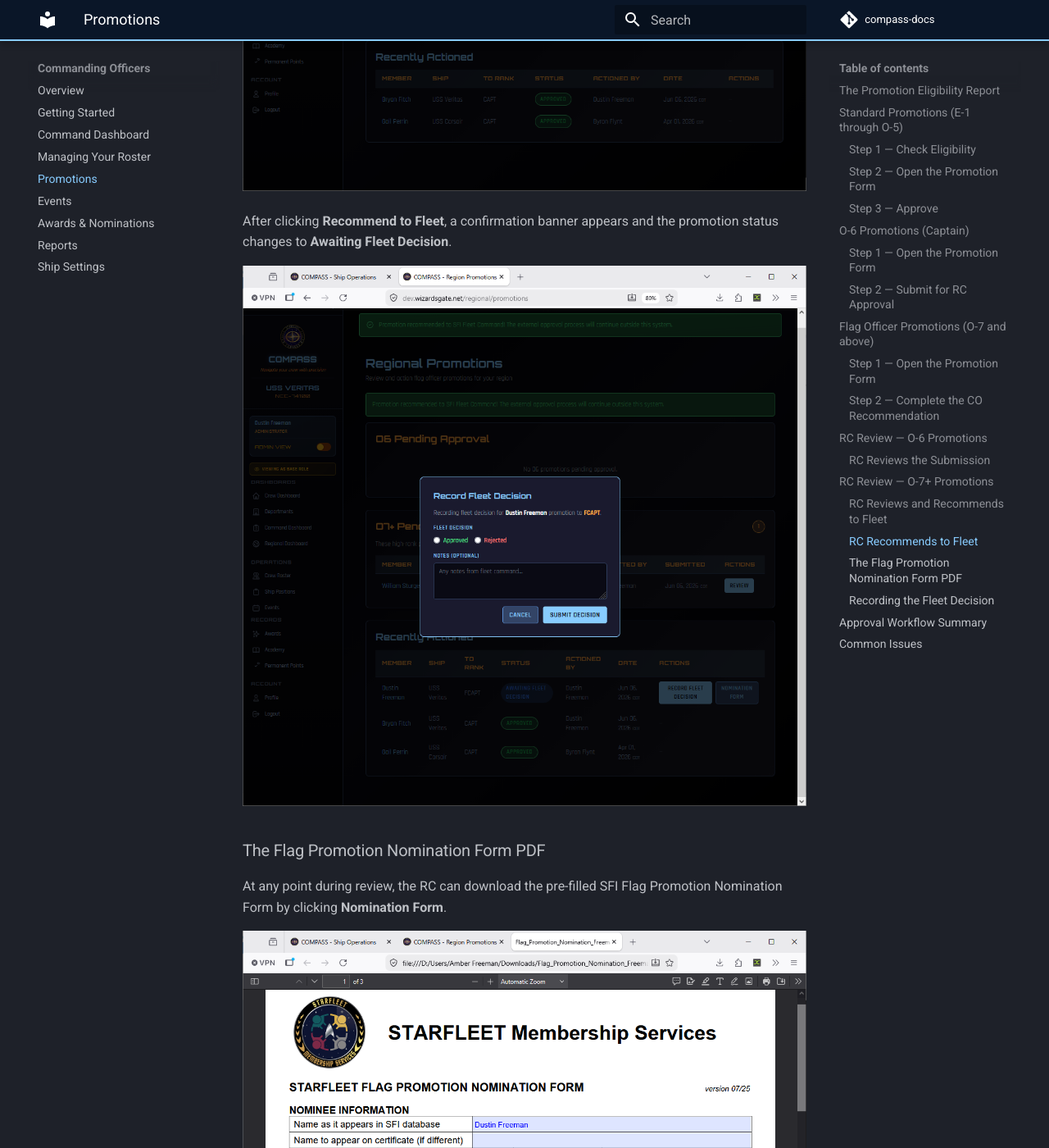
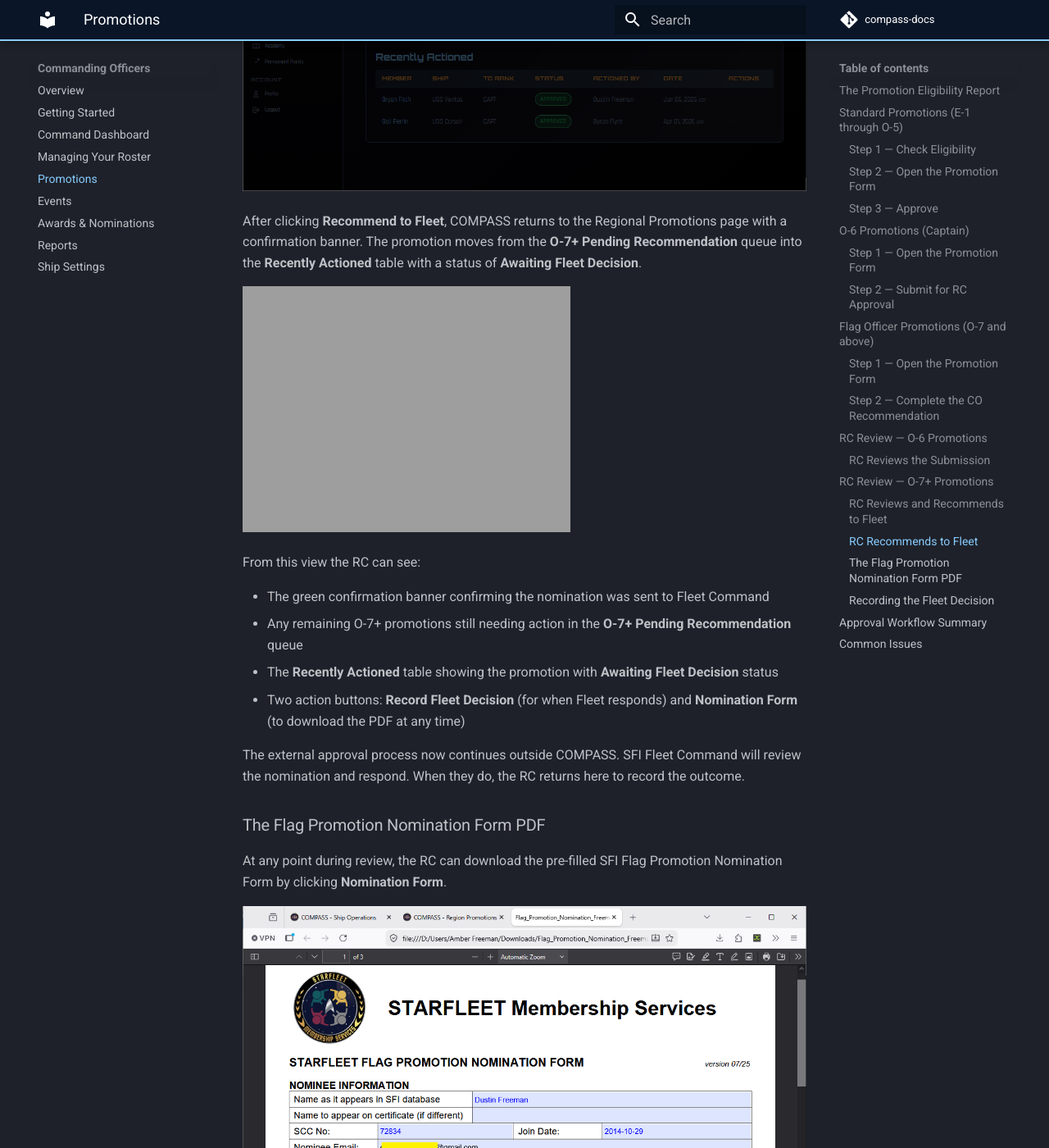
Before and after one commit to dwizard0/compass-docs, an MkDocs documentation site: the page built from docs/co-guide/promotions.md, in a window 1280 px wide and 1400 px high, scrolled down 9535 px. Shown: the whole window at 82% size. Built offline with MkDocs 1.6.1 and Material for MkDocs 9.7.7, drawn with Linux system fonts in a browser that asks for light colours; comment, search, counter and statistics services are not loaded.

Commit message:
Add Workflow 3d to O7+ flow: Regional Promotions page showing Awaiting Fleet Decision state

```diff
--- a/docs/co-guide/promotions.md
+++ b/docs/co-guide/promotions.md
@@ -155,9 +155,18 @@
 
 ![Recommend to Fleet confirmation dialog](../img/Promotion Elig Report (CO) - Workflow 3c.png)
 
-After clicking **Recommend to Fleet**, a confirmation banner appears and the promotion status changes to **Awaiting Fleet Decision**.
+After clicking **Recommend to Fleet**, COMPASS returns to the Regional Promotions page with a confirmation banner. The promotion moves from the **O-7+ Pending Recommendation** queue into the **Recently Actioned** table with a status of **Awaiting Fleet Decision**.
 
-![Confirmation that promotion has been recommended to SFI Fleet Command](../img/Promotion Elig Report (CO) - Workflow 3e.png)
+![Regional Promotions page after recommending to Fleet — showing Awaiting Fleet Decision status and action buttons](../img/Promotion Elig Report (CO) - Workflow 3d.png)
+
+From this view the RC can see:
+
+- The green confirmation banner confirming the nomination was sent to Fleet Command
+- Any remaining O-7+ promotions still needing action in the **O-7+ Pending Recommendation** queue
+- The **Recently Actioned** table showing the promotion with **Awaiting Fleet Decision** status
+- Two action buttons: **Record Fleet Decision** (for when Fleet responds) and **Nomination Form** (to download the PDF at any time)
+
+The external approval process now continues outside COMPASS. SFI Fleet Command will review the nomination and respond. When they do, the RC returns here to record the outcome.
 
 ### The Flag Promotion Nomination Form PDF
 
```
